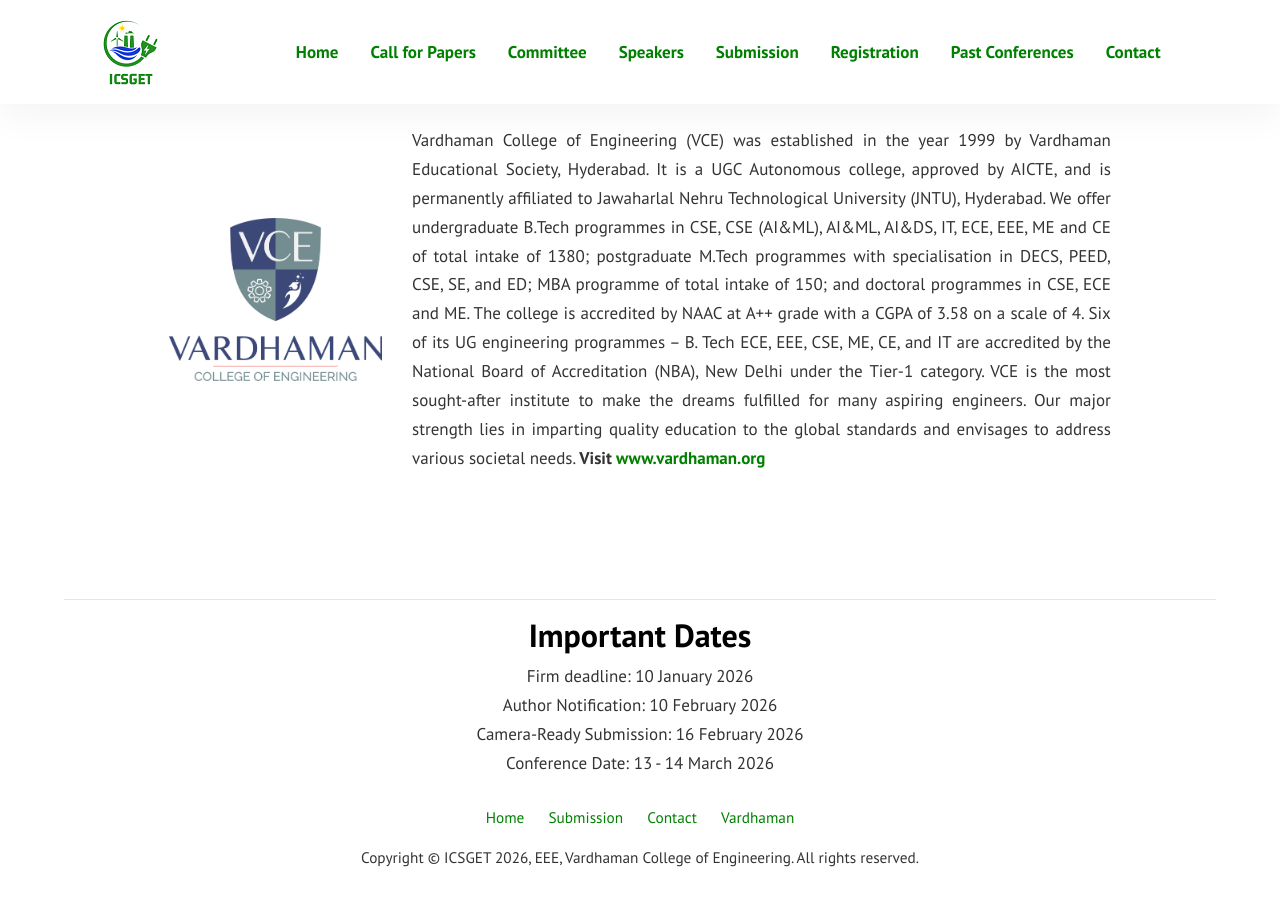
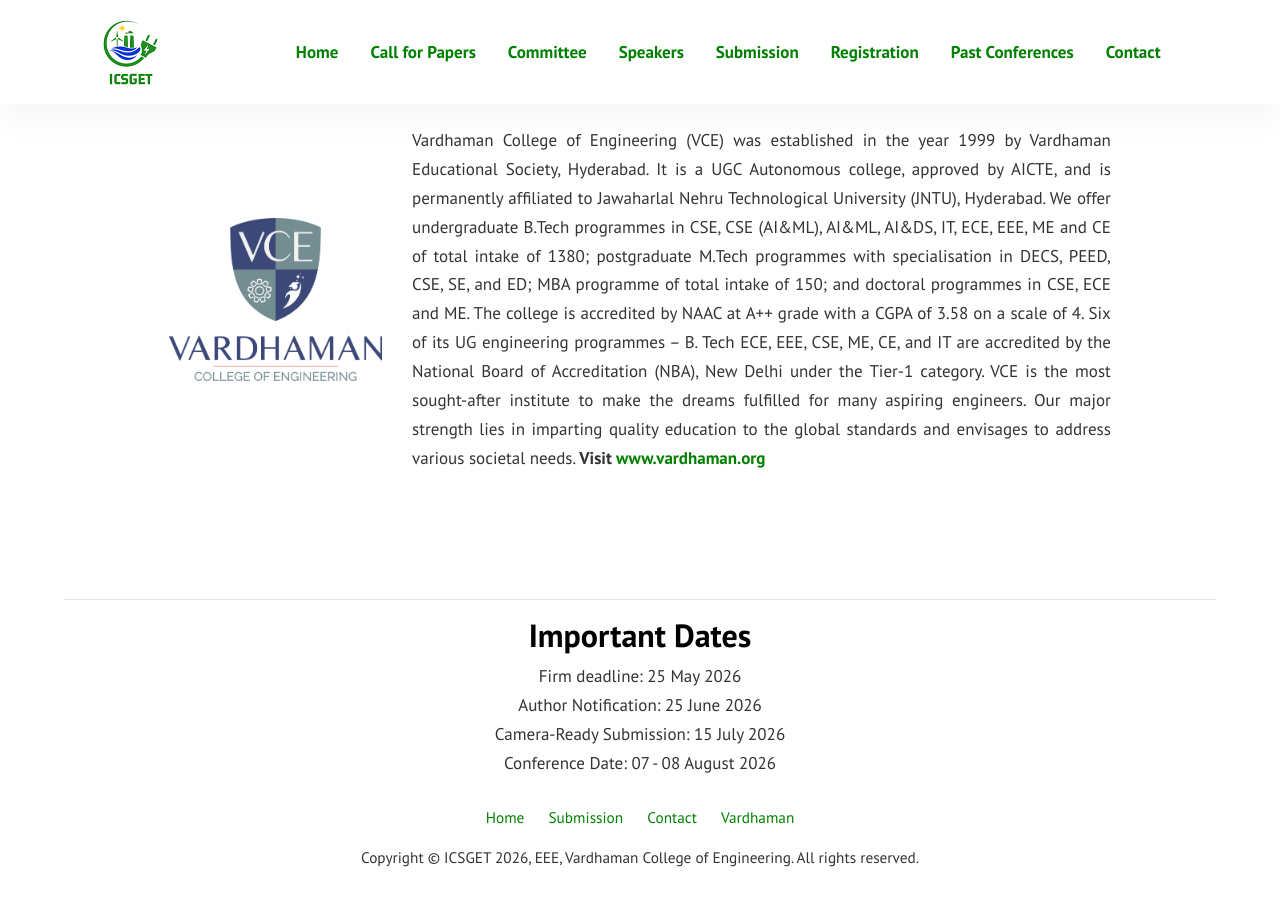
Before and after one commit to sravivarmanvce/icsget, a Jekyll site: the page built from index.md, in a window 1280 px wide and 900 px high, scrolled down 1377 px. Built offline with Jekyll 4.4.1, drawn with Linux system fonts in a browser that asks for light colours.

Commit message:
changed dates

```diff
--- a/_layouts/default.html
+++ b/_layouts/default.html
@@ -111,10 +111,10 @@
 <hr>
   <div class="credits mx-auto text-center mb-3">
 	<h2>Important Dates</h2>
-	Firm deadline: 10 January 2026<br>
-	Author Notification: 10 February 2026<br>
-	Camera-Ready Submission: 16 February 2026<br>
-	Conference Date: 13 - 14 March 2026<br>
+	Firm deadline: 25 May 2026<br>
+	Author Notification: 25 June 2026<br>
+	Camera-Ready Submission: 15 July 2026<br>
+	Conference Date: 07 - 08 August 2026<br>
   </div>
 
   <ul class="p-0 mb-1 small">
```
